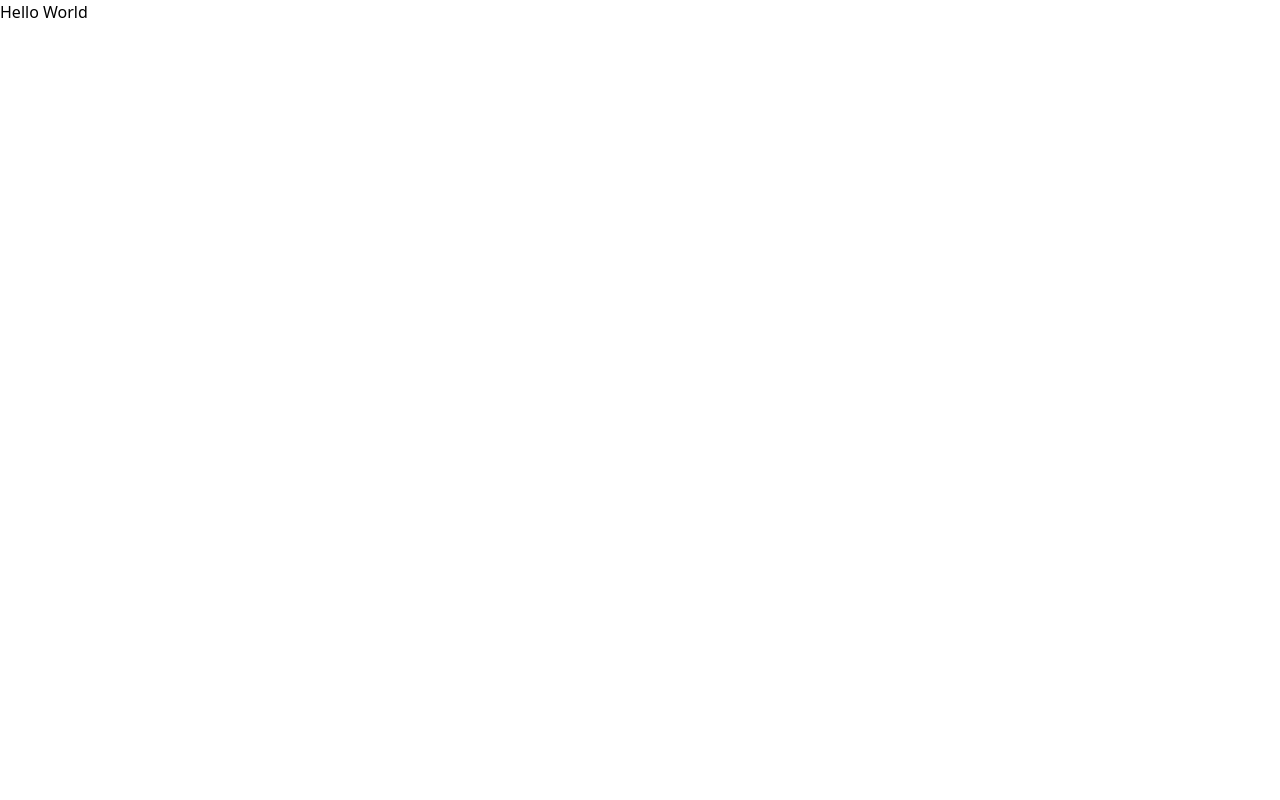
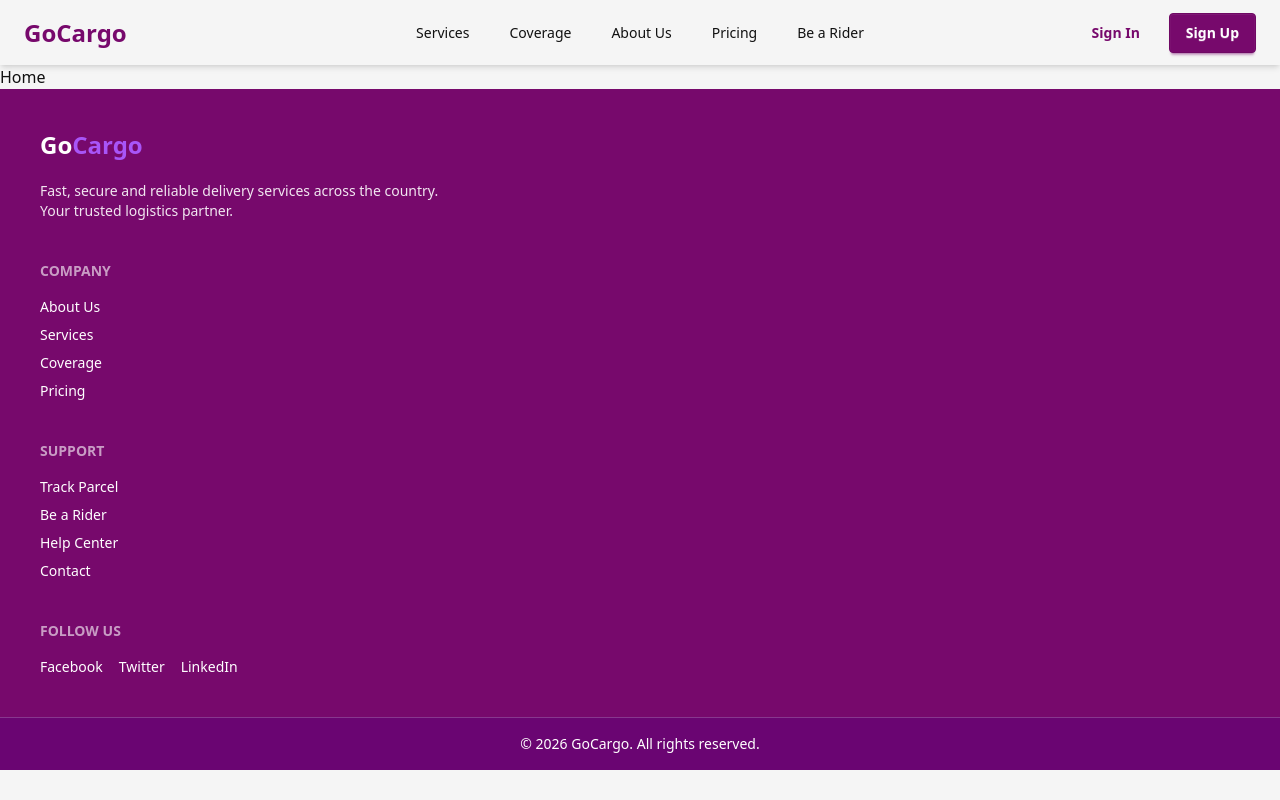
Before and after one commit to MstSubornaKhatun/go-cargo-client, a React (Vite) app: page / in a window 1280 px wide. Built offline with nearby package versions, Linux system fonts and the light colour scheme.

Commit message:
navbar, footer

```diff
--- a/index.html
+++ b/index.html
@@ -1,5 +1,5 @@
 <!doctype html>
-<html lang="en">
+<html lang="en" data-theme="gocargo">
   <head>
     <meta charset="UTF-8" />
     <link rel="icon" type="image/svg+xml" href="/vite.svg" />
--- a/package.json
+++ b/package.json
@@ -13,6 +13,7 @@
     "@tailwindcss/vite": "^4.1.18",
     "react": "^19.2.0",
     "react-dom": "^19.2.0",
+    "react-icons": "^5.5.0",
     "react-router": "^7.13.0",
     "tailwindcss": "^4.1.18"
   },
--- a/src/App.css
+++ /dev/null
@@ -1,14 +0,0 @@
-@import "tailwindcss";
-
-
-@plugin "daisyui/theme" {
-  name: "light";
-  default: true;
-
-  --color-primary: #77096C;
-  --color-secondary: #EAD7F8;
-  --color-accent: #A855F7;
-
-  --color-base-100: #F5F5F5;      /* background */
-  --color-base-content: #111111;  /* text */
-}
--- a/src/index.css
+++ b/src/index.css
@@ -0,0 +1,14 @@
+@import "tailwindcss";
+@plugin "daisyui";
+
+@plugin "daisyui/theme" {
+  name: "gocargo";
+  default: true;
+
+  --color-primary: #77096C;
+  --color-secondary: #EAD7F8;
+  --color-accent: #A855F7;
+
+  --color-base-100: #F5F5F5;
+  --color-base-content: #111111;
+}
--- /dev/null
+++ b/src/layouts/RootLayout.jsx
@@ -0,0 +1,16 @@
+import React from 'react';
+import { Outlet } from 'react-router';
+import Navbar from '../pages/shared/Navbar/Navbar';
+import Footer from '../pages/shared/Footer/Footer';
+
+const RootLayout = () => {
+    return (
+        <div>
+            <Navbar/>
+            <Outlet/>
+            <Footer/>
+        </div>
+    );
+};
+
+export default RootLayout;
--- a/src/main.jsx
+++ b/src/main.jsx
@@ -1,7 +1,6 @@
 import { StrictMode } from 'react'
 import { createRoot } from 'react-dom/client'
 import './index.css'
-import App from './App.jsx'
 import router from './router/router.jsx'
 import { RouterProvider } from "react-router/dom";
 
--- /dev/null
+++ b/src/pages/UI/Home/Home.jsx
@@ -0,0 +1,11 @@
+import React from 'react';
+
+const Home = () => {
+    return (
+        <div>
+            Home
+        </div>
+    );
+};
+
+export default Home;
--- /dev/null
+++ b/src/pages/shared/Footer/Footer.jsx
@@ -0,0 +1,61 @@
+import React from 'react';
+
+const Footer = () => {
+    return (
+        <footer className="bg-primary text-white">
+
+  <div className="footer max-w-7xl mx-auto p-10">
+
+    {/* Brand Info */}
+    <aside>
+      <h2 className="text-2xl font-bold">
+        Go<span className="text-accent">Cargo</span>
+      </h2>
+      <p className="mt-3 text-sm opacity-90">
+        Fast, secure and reliable delivery services across the country.
+        <br />
+        Your trusted logistics partner.
+      </p>
+    </aside>
+
+    {/* Quick Links */}
+    <nav>
+      <h6 className="footer-title text-white">Company</h6>
+      <a className="link link-hover">About Us</a>
+      <a className="link link-hover">Services</a>
+      <a className="link link-hover">Coverage</a>
+      <a className="link link-hover">Pricing</a>
+    </nav>
+
+    {/* Support */}
+    <nav>
+      <h6 className="footer-title text-white">Support</h6>
+      <a className="link link-hover">Track Parcel</a>
+      <a className="link link-hover">Be a Rider</a>
+      <a className="link link-hover">Help Center</a>
+      <a className="link link-hover">Contact</a>
+    </nav>
+
+    {/* Social */}
+    <nav>
+      <h6 className="footer-title text-white">Follow Us</h6>
+      <div className="flex gap-4">
+        <a className="hover:text-accent">Facebook</a>
+        <a className="hover:text-accent">Twitter</a>
+        <a className="hover:text-accent">LinkedIn</a>
+      </div>
+    </nav>
+
+  </div>
+
+  {/* Bottom Bar */}
+  <div className="border-t border-white/20 py-4 text-center text-sm bg-[#6A0572]">
+    © {new Date().getFullYear()} GoCargo. All rights reserved.
+  </div>
+
+</footer>
+
+    );
+};
+
+export default Footer;
--- /dev/null
+++ b/src/pages/shared/Navbar/Navbar.jsx
@@ -0,0 +1,100 @@
+import React from "react";
+import { IoMenu } from "react-icons/io5";
+import { NavLink } from "react-router";
+
+const Navbar = () => {
+
+  const navLinks = (
+    <>
+      <li>
+        <NavLink to="/services"
+          className={({ isActive }) =>
+            isActive ? "text-primary font-semibold" : "hover:text-primary"
+          }>
+          Services
+        </NavLink>
+      </li>
+
+      <li>
+        <NavLink to="/coverage"
+          className={({ isActive }) =>
+            isActive ? "text-primary font-semibold" : "hover:text-primary"
+          }>
+          Coverage
+        </NavLink>
+      </li>
+
+      <li>
+        <NavLink to="/about"
+          className={({ isActive }) =>
+            isActive ? "text-primary font-semibold" : "hover:text-primary"
+          }>
+          About Us
+        </NavLink>
+      </li>
+
+      <li>
+        <NavLink to="/pricing"
+          className={({ isActive }) =>
+            isActive ? "text-primary font-semibold" : "hover:text-primary"
+          }>
+          Pricing
+        </NavLink>
+      </li>
+
+      <li>
+        <NavLink to="/rider"
+          className={({ isActive }) =>
+            isActive ? "text-primary font-semibold" : "hover:text-primary"
+          }>
+          Be a Rider
+        </NavLink>
+      </li>
+    </>
+  );
+
+  return (
+    <div className="navbar bg-base-100 shadow-md px-6">
+
+      {/* Left - Logo */}
+      <div className="navbar-start">
+        <div className="dropdown">
+          <div tabIndex={0} role="button" className="btn-ghost lg:hidden ">
+            <IoMenu className="mr-2 cursor-pointer" size={25} />
+          </div>
+
+          <ul
+            tabIndex={0}
+            className="menu menu-sm dropdown-content mt-3 w-52 p-2 shadow bg-base-100 rounded-box z-10">
+            {navLinks}
+          </ul>
+        </div>
+
+        <NavLink to="/" className="text-2xl font-bold text-primary">
+          GoCargo
+        </NavLink>
+      </div>
+
+      {/* Center - Menu */}
+      <div className="navbar-center hidden lg:flex">
+        <ul className="menu menu-horizontal px-1 gap-4 font-medium">
+          {navLinks}
+        </ul>
+      </div>
+
+      {/* Right - Auth */}
+      <div className="navbar-end gap-3">
+        <NavLink to="/signin" className="btn btn-ghost text-primary">
+          Sign In
+        </NavLink>
+
+        <NavLink to="/signup" className="btn btn-primary text-white">
+          Sign Up
+        </NavLink>
+      </div>
+
+    </div>
+  );
+};
+
+export default Navbar;
--- a/src/router/router.jsx
+++ b/src/router/router.jsx
@@ -1,9 +1,17 @@
 import { createBrowserRouter } from "react-router";
+import RootLayout from "../layouts/RootLayout";
+import Home from "../pages/UI/Home/Home";
 
-const router = createBrowserRouter([
+ const router = createBrowserRouter([
   {
     path: "/",
-    element: <div>Hello World</div>,
+    Component: RootLayout,
+    children: [
+        {
+            index: true,
+            Component: Home
+        },
+    ]
   },
 ]);
 
```
Also changed, not shown: 1 other file (tests, documents, lock files or other folders).
